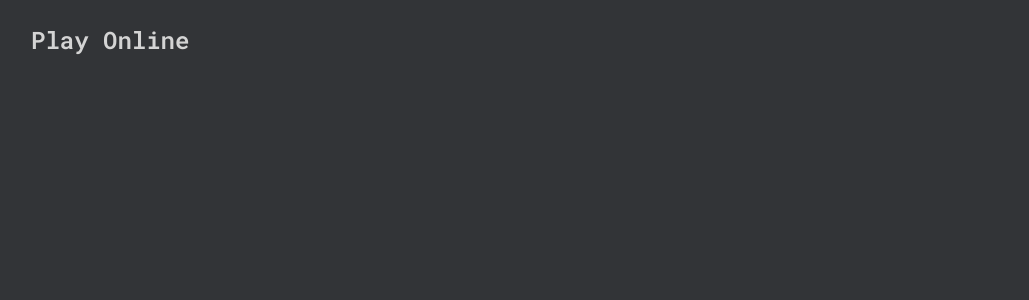
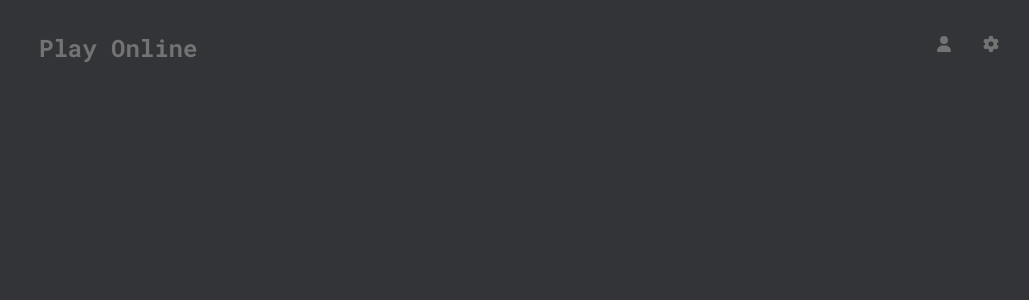
Before and after one commit to 2salted/wpm-app, a React (Vite) app: page / in a window 1280 px wide. Shown: the top 300 px of the page, without its empty margins (121-1150 px from the left). Built offline with nearby package versions, Linux system fonts and the light colour scheme.

Commit message:
added font awesome icons and edited Index.html

```diff
--- a/index.html
+++ b/index.html
@@ -4,7 +4,7 @@
 <head>
   <meta charset="UTF-8" />
   <meta name="viewport" content="width=device-width, initial-scale=1.0" />
-  <title>WPM test app</title>
+  <title>Terminal Velocity | Test your keyboard typing skills & play online</title>
 </head>
 
 <body style="background-color: #323437;">
--- a/package.json
+++ b/package.json
@@ -10,6 +10,11 @@
     "preview": "vite preview"
   },
   "dependencies": {
+    "@fortawesome/fontawesome-svg-core": "^6.5.1",
+    "@fortawesome/free-brands-svg-icons": "^6.5.1",
+    "@fortawesome/free-regular-svg-icons": "^6.5.1",
+    "@fortawesome/free-solid-svg-icons": "^6.5.1",
+    "@fortawesome/react-fontawesome": "latest",
     "react": "^18.2.0",
     "react-dom": "^18.2.0",
     "react-router-dom": "^6.22.2"
--- a/src/components/Navbar.tsx
+++ b/src/components/Navbar.tsx
@@ -1,8 +1,21 @@
+import { FontAwesomeIcon } from "@fortawesome/react-fontawesome";
+import { faUser, faGear } from "@fortawesome/free-solid-svg-icons";
+
 export default function Navbar() {
   return (
-    <div className="">
-      <div className="flex justify-start flex-row">
-        <div className="text-neutral-300 text-2xl font-semibold font-robotoRegular">Play Online</div>
+    <div className="flex justify-between flex-row">
+      <div className="text-neutral-500 text-2xl font-bold font-robotoRegular">
+        Play Online
+      </div>
+      <div className="flex flex-row">
+        <div className="pr-8">
+          <div className="text-neutral-500 hover:text-neutral-300 text-base font-semibold font-robotoRegular">
+            <FontAwesomeIcon icon={faUser} />
+          </div>
+        </div>
+        <div className="text-neutral-500 hover:text-neutral-300 text-base font-semibold font-robotoRegular">
+          <FontAwesomeIcon icon={faGear} />
+        </div>
       </div>
     </div>
   );
--- a/src/pages/Homepage.tsx
+++ b/src/pages/Homepage.tsx
@@ -1,11 +1,10 @@
 import Navbar from "../components/Navbar";
-import TextInput from "../components/TextInput";
 
 export default function Homepage() {
   return (
     <>
       <div className="flex justify-center">
-        <div className="w-full lg:max-w-screen-lg p-6">
+        <div className="w-full lg:max-w-screen-lg p-8">
           <Navbar />
         </div>
       </div>
```
Also changed, not shown: 1 other file (tests, documents, lock files or other folders).
